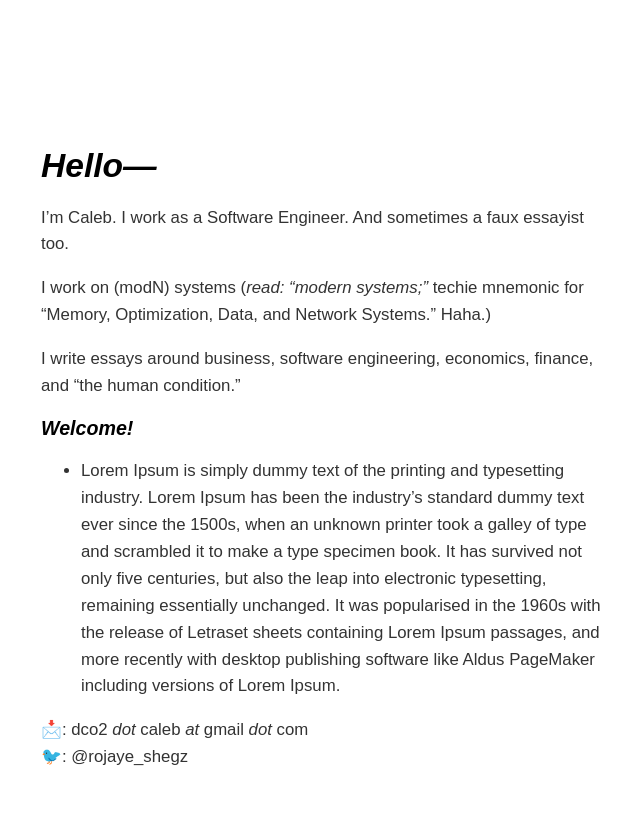
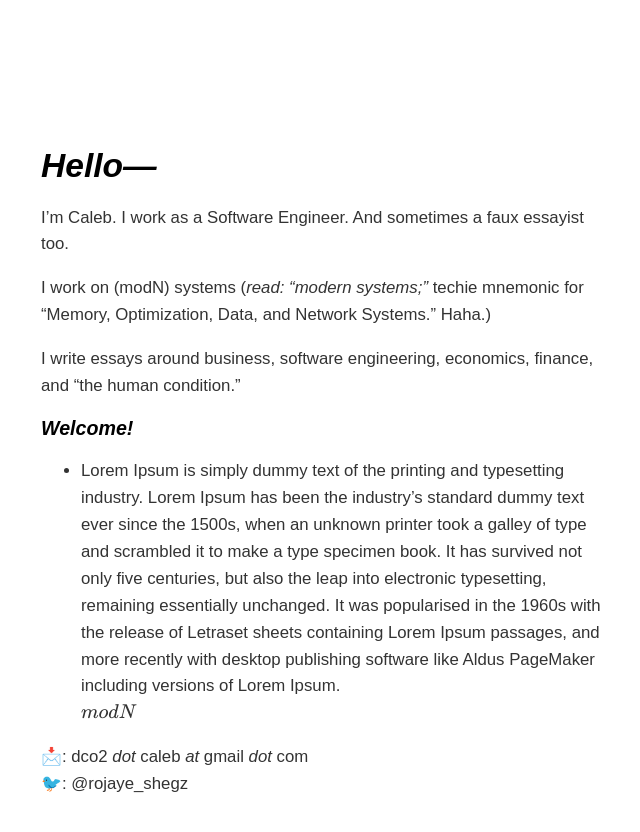
Before and after one commit to dCO2/rococo, a Jekyll site: the page built from index.md, in a window 1280 px wide. Shown: the top 832 px of the page, without its empty margins (335-975 px from the left). Built offline with Jekyll 4.4.1, drawn with Linux system fonts in a browser that asks for light colours; some web fonts are replaced; formulas are drawn with MathJax 3.

Commit message:
Update index.md

```diff
--- a/index.md
+++ b/index.md
@@ -15,6 +15,7 @@ I write essays around business, software engineering, economics, finance, and "t
 
 ### _Welcome!_
 - Lorem Ipsum is simply dummy text of the printing and typesetting industry. Lorem Ipsum has been the industry's standard dummy text ever since the 1500s, when an unknown printer took a galley of type and scrambled it to make a type specimen book. It has survived not only five centuries, but also the leap into electronic typesetting, remaining essentially unchanged. It was popularised in the 1960s with the release of Letraset sheets containing Lorem Ipsum passages, and more recently with desktop publishing software like Aldus PageMaker including versions of Lorem Ipsum.
+\\(modN\\)
 
 📩: dco2 _dot_ caleb _at_ gmail _dot_ com
 🐦: @rojaye_shegz
```
